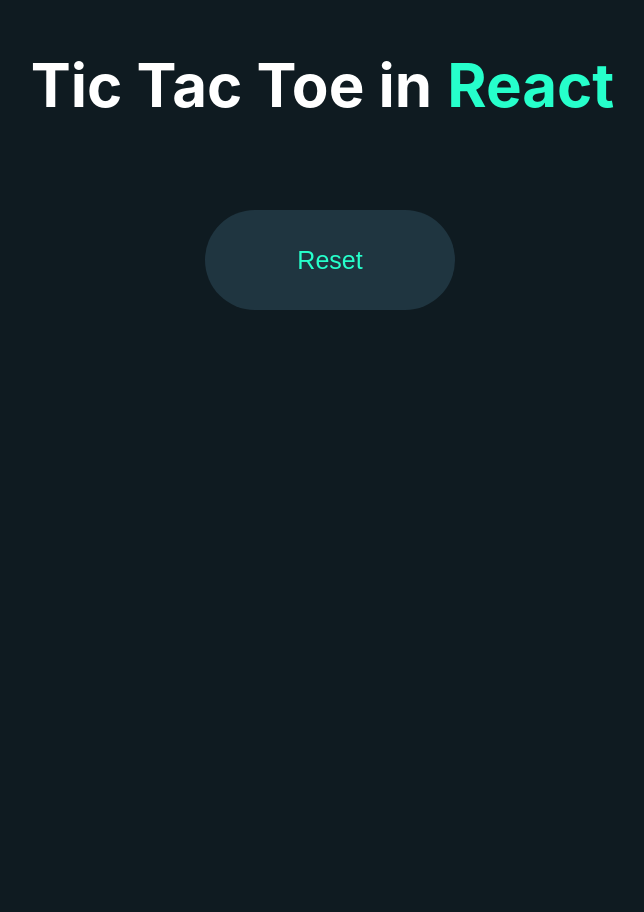
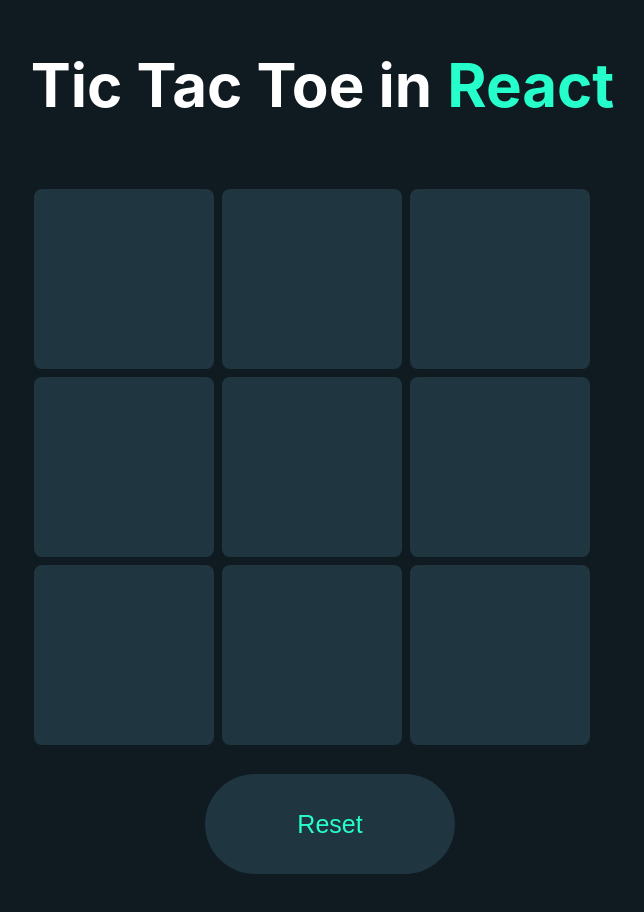
Before and after one commit to rutagengwaeric/Tic-Tac-Toe, a React (Vite) app: page / in a window 1280 px wide. Shown: the top 912 px of the page, without its empty margins (310-954 px from the left). Before the commit the page ends 800 px from the top, so only its background shows below. Built offline with nearby package versions, Linux system fonts and the light colour scheme.

Commit message:
adding its styles

```diff
--- a/src/TicTacToe/TicTacToe.css
+++ b/src/TicTacToe/TicTacToe.css
@@ -28,3 +28,19 @@
     margin-top: 25px;
     margin-bottom: 50px;
 }
+
+.board {
+    width: 600px;
+    height: 564px;
+    display: flex;
+    margin: auto;
+}
+.boxes {
+    display: flex;
+    width: 180px;
+    height: 180px;
+    border-radius: 12px;
+    background-color: #1f3540;
+    border: 4px solid #0f1b21;
+    cursor: pointer;
+}
```
